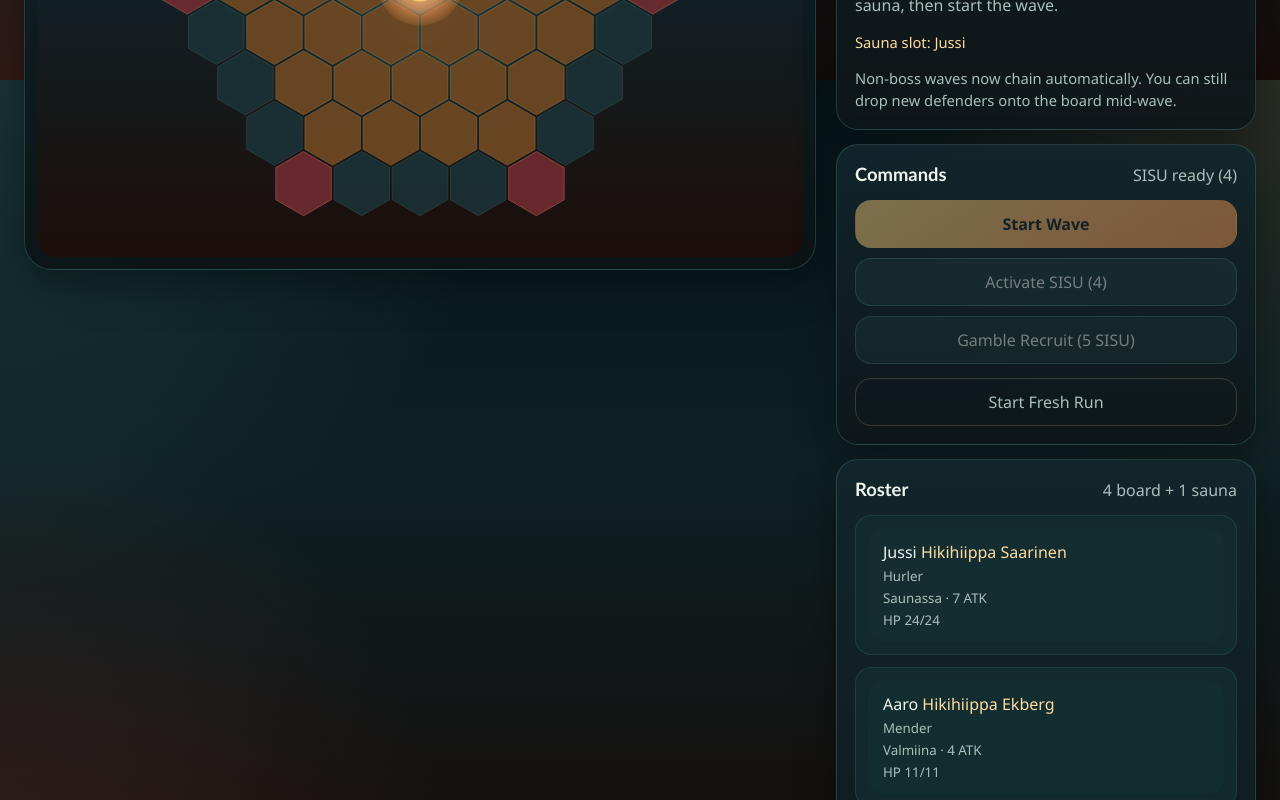
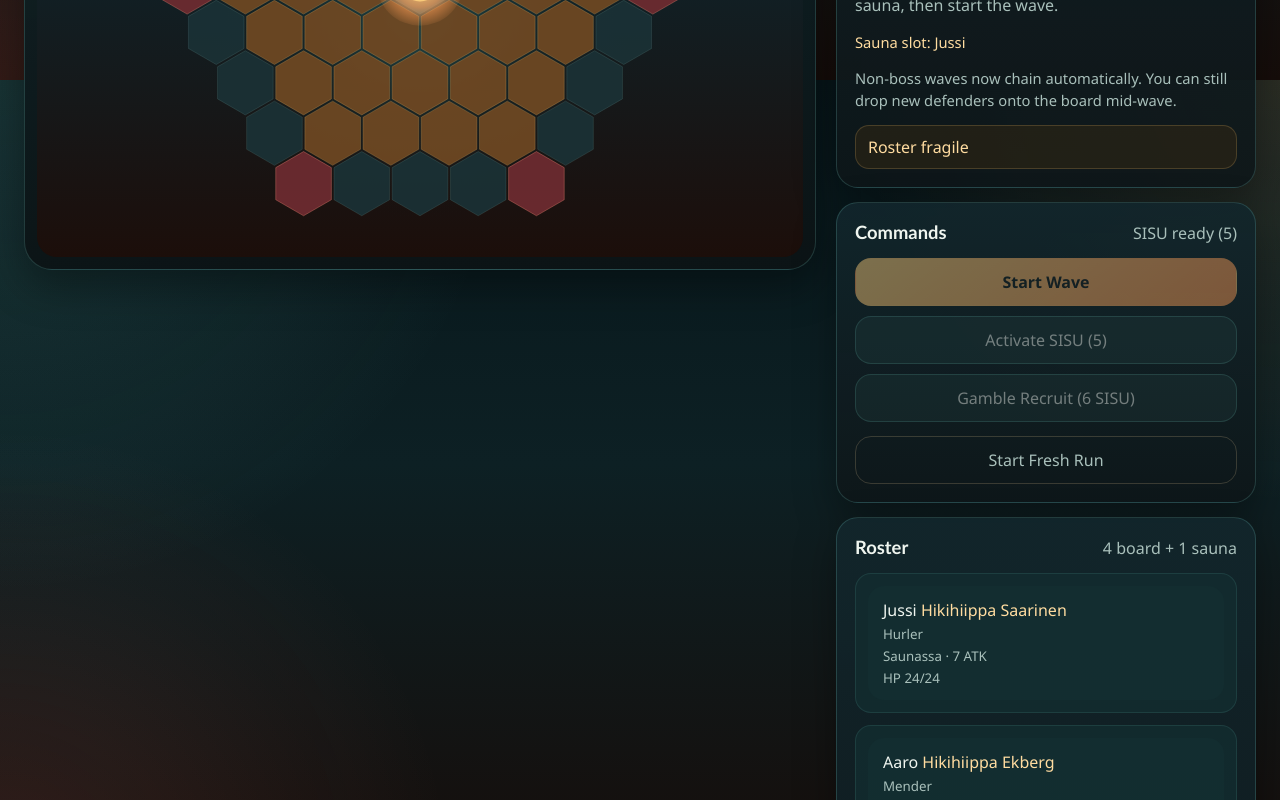
Before and after one commit to wasab1kastike/sauna-defence-v2, a React (Vite) app: page / in a window 1280 px wide. Shown: the part 720-1520 px from the top of the page. Built offline with nearby package versions, Linux system fonts and the light colour scheme.

Commit message:
Tighten run pacing and pressure scaling

```diff
--- a/src/app/App.tsx
+++ b/src/app/App.tsx
@@ -235,6 +235,13 @@ export function App() {
                   Non-boss waves now chain automatically. You can still drop new defenders onto the board
                   mid-wave.
                 </p>
+                {snapshot.hud.pressureSignals.length > 0 ? (
+                  <ul className="signal-list">
+                    {snapshot.hud.pressureSignals.map((signal) => (
+                      <li key={signal}>{signal}</li>
+                    ))}
+                  </ul>
+                ) : null}
               </section>
 
               <section className="panel">
@@ -369,6 +376,10 @@ export function App() {
                   <h2>Next Wave</h2>
                   <span>{snapshot.hud.isBossWave ? 'Boss' : 'Forecast'}</span>
                 </div>
+                <div className="tag-row">
+                  <span className="tag">{snapshot.hud.nextWaveThreat}</span>
+                  <span className="tag">{snapshot.hud.nextWavePattern}</span>
+                </div>
                 <ul className="wave-list">
                   {snapshot.hud.wavePreview.map((entry) => (
                     <li key={entry.id}>
--- a/src/game/logic.ts
+++ b/src/game/logic.ts
@@ -1,5 +1,6 @@
 import type {
   AxialCoord,
+  BossCategory,
   DefenderInstance,
   DefenderLocation,
   DefenderTemplateId,
@@ -17,6 +18,7 @@ import type {
   SkillId,
   UnitStats,
   WaveDefinition,
+  WavePattern,
   WavePreviewEntry,
   WaveSpawn
 } from './types';
@@ -37,6 +39,12 @@ const META_IDS: MetaUpgradeId[] = [
   'loot_luck',
   'loot_rarity',
   'item_slots'
+];
+const NON_BOSS_PATTERNS: Array<Exclude<WavePattern, 'tutorial' | 'boss_pressure' | 'boss_breach'>> = [
+  'split',
+  'staggered',
+  'spearhead',
+  'surge'
 ];
 const CENTER: AxialCoord = { q: 0, r: 0 };
 
@@ -200,17 +208,166 @@ function buildRoster(state: RunState, content: GameContent): DefenderInstance[]
   return defenders;
 }
 
-function wave(index: number, content: GameContent): WaveDefinition {
+function wrapLane(index: number, laneCount: number): number {
+  return ((index % laneCount) + laneCount) % laneCount;
+}
+
+function cycleNumber(index: number, content: GameContent): number {
+  return Math.floor((index - 1) / content.config.bossEvery);
+}
+
+function slotInCycle(index: number, content: GameContent): number {
+  return ((index - 1) % content.config.bossEvery) + 1;
+}
+
+function spawnIntervalMs(index: number, content: GameContent, modifier = 0): number {
+  const cycle = cycleNumber(index, content);
+  const slot = slotInCycle(index, content);
+  return Math.max(
+    content.config.minSpawnIntervalMs,
+    920 - cycle * content.config.spawnIntervalStepMs - slot * 32 + modifier
+  );
+}
+
+function wavePressure(index: number, content: GameContent, isBoss: boolean): number {
+  if (index === 1) return 4;
+  if (index === 2) return 6;
+  if (index === 3) return 9;
+  if (index === 4) return 11;
+
+  const cycle = cycleNumber(index, content);
+  const slot = slotInCycle(index, content);
+  const basePressure =
+    content.config.cyclePressureBase +
+    cycle * content.config.cyclePressureStep +
+    Math.max(0, slot - 1) * content.config.wavePressureStep;
+  return isBoss ? basePressure + 7 + cycle * 2 : basePressure;
+}
+
+function rewardSisuForWave(index: number, pressure: number, isBoss: boolean, content: GameContent): number {
+  if (isBoss) {
+    return 5 + cycleNumber(index, content);
+  }
+  return Math.max(2, 2 + Math.floor(index / 5) + (pressure >= 14 ? 1 : 0));
+}
+
+function pushSpawn(spawns: WaveSpawn[], atMs: number, enemyId: EnemyUnitId, laneIndex: number, laneCount: number): number {
+  spawns.push({
+    atMs: Math.max(0, Math.round(atMs)),
+    enemyId,
+    laneIndex: wrapLane(laneIndex, laneCount)
+  });
+  return atMs;
+}
+
+function compositionForPressure(pressure: number, cycle: number, favorBrutes: number): EnemyUnitId[] {
+  const result: EnemyUnitId[] = [];
+  let remaining = pressure;
+  let brutesLeft = Math.max(0, Math.min(1 + cycle, Math.floor((pressure - 4) / 4) + favorBrutes));
+
+  while (remaining > 0) {
+    if (remaining >= 4 && brutesLeft > 0) {
+      result.push('brute');
+      remaining -= 4;
+      brutesLeft -= 1;
+      continue;
+    }
+    result.push('raider');
+    remaining -= 2;
+  }
+
+  if (result.length < 3) {
+    result.push('raider');
+  }
+
+  return result;
+}
+
+function buildPatternSpawns(
+  pattern: Exclude<WavePattern, 'tutorial' | 'boss_pressure' | 'boss_breach'>,
+  index: number,
+  content: GameContent,
+  pressure: number
+): WaveSpawn[] {
+  const laneCount = content.config.spawnLanes.length;
+  const baseLane = wrapLane(index + cycleNumber(index, content), laneCount);
+  const altLane = wrapLane(baseLane + 3, laneCount);
+  const supportLane = wrapLane(baseLane + 2, laneCount);
+  const flankLane = wrapLane(baseLane + 1, laneCount);
+  const interval = spawnIntervalMs(index, content, pattern === 'surge' ? -70 : pattern === 'staggered' ? 35 : 0);
+  const cycle = cycleNumber(index, content);
+  const enemies =
+    pattern === 'surge'
+      ? compositionForPressure(pressure + 2, cycle, 0)
+      : pattern === 'spearhead'
+        ? compositionForPressure(pressure, cycle, 1)
+        : compositionForPressure(pressure, cycle, 0);
+  const spawns: WaveSpawn[] = [];
+  let atMs = 0;
+
+  enemies.forEach((enemyId, spawnIndex) => {
+    let laneIndex = baseLane;
+    if (pattern === 'split') {
+      laneIndex = spawnIndex % 2 === 0 ? baseLane : altLane;
+    } else if (pattern === 'staggered') {
+      laneIndex = spawnIndex < 2 ? baseLane : spawnIndex % 2 === 0 ? supportLane : altLane;
+      atMs += spawnIndex === 2 ? interval * 0.8 : 0;
+    } else if (pattern === 'spearhead') {
+      laneIndex = spawnIndex === 0 || enemyId === 'brute' ? baseLane : spawnIndex % 2 === 0 ? flankLane : supportLane;
+    } else if (pattern === 'surge') {
+      const surgeLanes = [baseLane, flankLane, altLane];
+      laneIndex = surgeLanes[spawnIndex % surgeLanes.length];
+    }
+
+    pushSpawn(spawns, atMs, enemyId, laneIndex, laneCount);
+    atMs += interval;
+  });
+
+  return spawns;
+}
+
+function buildBossSpawns(index: number, content: GameContent, pressure: number, bossCategory: BossCategory): WaveSpawn[] {
+  const laneCount = content.config.spawnLanes.length;
+  const baseLane = wrapLane(index + cycleNumber(index, content) * 2, laneCount);
+  const sideA = wrapLane(baseLane + 2, laneCount);
+  const sideB = wrapLane(baseLane + 4, laneCount);
+  const interval = spawnIntervalMs(index, content, bossCategory === 'breach' ? -110 : -40);
+  const cycle = cycleNumber(index, content);
+  const supportWave = compositionForPressure(Math.max(8, pressure - 8), cycle + 1, bossCategory === 'pressure' ? 1 : 0);
+  const spawns: WaveSpawn[] = [];
+
+  if (bossCategory === 'pressure') {
+    pushSpawn(spawns, 0, 'chieftain', baseLane, laneCount);
+    supportWave.forEach((enemyId, spawnIndex) => {
+      const laneIndex = spawnIndex % 2 === 0 ? sideA : sideB;
+      pushSpawn(spawns, 650 + spawnIndex * interval, enemyId, laneIndex, laneCount);
+    });
+    pushSpawn(spawns, 900 + supportWave.length * interval, 'brute', baseLane, laneCount);
+  } else {
+    pushSpawn(spawns, 0, 'brute', baseLane, laneCount);
+    pushSpawn(spawns, interval * 0.7, 'raider', baseLane, laneCount);
+    pushSpawn(spawns, interval * 1.4, 'chieftain', baseLane, laneCount);
+    supportWave.forEach((enemyId, spawnIndex) => {
+      const laneIndex = spawnIndex % 2 === 0 ? wrapLane(baseLane + 1, laneCount) : baseLane;
+      pushSpawn(spawns, 1100 + spawnIndex * interval * 0.9, enemyId, laneIndex, laneCount);
+    });
+    pushSpawn(spawns, 1250 + supportWave.length * interval, 'brute', wrapLane(baseLane - 1, laneCount), laneCount);
+  }
+
+  return spawns.sort((left, right) => left.atMs - right.atMs);
+}
+
+export function createWaveDefinition(index: number, content: GameContent): WaveDefinition {
   const isBoss = index % content.config.bossEvery === 0;
   if (index === 1) {
-    return { index, isBoss: false, rewardSisu: 3, spawns: [
+    return { index, isBoss: false, rewardSisu: 3, pressure: 4, pattern: 'tutorial', bossCategory: null, spawns: [
       { atMs: 0, enemyId: 'raider', laneIndex: 0 },
       { atMs: 1100, enemyId: 'raider', laneIndex: 2 },
       { atMs: 2300, enemyId: 'raider', laneIndex: 4 }
     ] };
   }
   if (index === 2) {
-    return { index, isBoss: false, rewardSisu: 3, spawns: [
+    return { index, isBoss: false, rewardSisu: 3, pressure: 6, pattern: 'tutorial', bossCategory: null, spawns: [
       { atMs: 0, enemyId: 'raider', laneIndex: 0 },
       { atMs: 800, enemyId: 'raider', laneIndex: 3 },
       { atMs: 1700, enemyId: 'brute', laneIndex: 1 },
@@ -218,7 +375,7 @@ function wave(index: number, content: GameContent): WaveDefinition {
     ] };
   }
   if (index === 3) {
-    return { index, isBoss: false, rewardSisu: 4, spawns: [
+    return { index, isBoss: false, rewardSisu: 3, pressure: 9, pattern: 'split', bossCategory: null, spawns: [
       { atMs: 0, enemyId: 'brute', laneIndex: 0 },
       { atMs: 900, enemyId: 'raider', laneIndex: 2 },
       { atMs: 1600, enemyId: 'raider', laneIndex: 4 },
@@ -226,7 +383,7 @@ function wave(index: number, content: GameContent): WaveDefinition {
     ] };
   }
   if (index === 4) {
-    return { index, isBoss: false, rewardSisu: 4, spawns: [
+    return { index, isBoss: false, rewardSisu: 3, pressure: 11, pattern: 'staggered', bossCategory: null, spawns: [
       { atMs: 0, enemyId: 'raider', laneIndex: 0 },
       { atMs: 700, enemyId: 'raider', laneIndex: 2 },
       { atMs: 1400, enemyId: 'brute', laneIndex: 4 },
@@ -234,32 +391,30 @@ function wave(index: number, content: GameContent): WaveDefinition {
       { atMs: 3200, enemyId: 'brute', laneIndex: 5 }
     ] };
   }
+
+  const pressure = wavePressure(index, content, isBoss);
   if (isBoss) {
-    return { index, isBoss: true, rewardSisu: 7, spawns: [
-      { atMs: 0, enemyId: 'chieftain', laneIndex: index % 6 },
-      { atMs: 900, enemyId: 'brute', laneIndex: (index + 2) % 6 },
-      { atMs: 1800, enemyId: 'raider', laneIndex: (index + 4) % 6 },
-      { atMs: 2700, enemyId: 'brute', laneIndex: (index + 1) % 6 },
-      { atMs: 3600, enemyId: 'raider', laneIndex: (index + 3) % 6 }
-    ] };
+    const bossCategory: BossCategory = cycleNumber(index, content) % 2 === 0 ? 'pressure' : 'breach';
+    return {
+      index,
+      isBoss: true,
+      rewardSisu: rewardSisuForWave(index, pressure, true, content),
+      pressure,
+      pattern: bossCategory === 'pressure' ? 'boss_pressure' : 'boss_breach',
+      bossCategory,
+      spawns: buildBossSpawns(index, content, pressure, bossCategory)
+    };
   }
-  const spawns: WaveSpawn[] = [];
-  let budget = 6 + index * 2;
-  let lane = index % 6;
-  let atMs = 0;
-  while (budget > 0) {
-    let enemyId: EnemyUnitId = 'raider';
-    if (budget >= 9 && index > 7 && budget % 3 === 0) {
-      enemyId = 'chieftain';
-    } else if (budget >= 4 && (budget % 2 === 0 || index > 3)) {
-      enemyId = 'brute';
-    }
-    budget -= content.enemyArchetypes[enemyId].threat;
-    spawns.push({ atMs, enemyId, laneIndex: lane % 6 });
-    lane += 2;
-    atMs += 620 + Math.max(120, 900 - index * 18);
-  }
-  return { index, isBoss: false, rewardSisu: 4 + Math.floor(index / 4), spawns };
+  const pattern = NON_BOSS_PATTERNS[(index - 5) % NON_BOSS_PATTERNS.length];
+  return {
+    index,
+    isBoss: false,
+    rewardSisu: rewardSisuForWave(index, pressure, false, content),
+    pressure,
+    pattern,
+    bossCategory: null,
+    spawns: buildPatternSpawns(pattern, index, content, pressure)
+  };
 }
 
 function waveCounts(waveDef: WaveDefinition, content: GameContent): WavePreviewEntry[] {
@@ -288,7 +443,9 @@ function canUseSisu(state: RunState, content: GameContent): boolean {
 }
 
 function recruitCost(state: RunState, content: GameContent): number {
-  return content.config.recruitBaseCost + state.gambleCount * content.config.recruitCostStep;
+  const cycleTax = cycleNumber(state.waveIndex, content) * content.config.recruitWaveStep;
+  const waveTax = Math.floor(Math.max(0, state.waveIndex - 1) / 4) * content.config.recruitWaveStep;
+  return content.config.recruitBaseCost + state.gambleCount * content.config.recruitCostStep + cycleTax + waveTax;
 }
 
 function enemiesInRange(state: RunState, tile: AxialCoord, range: number): EnemyInstance[] {
@@ -486,7 +643,7 @@ function startWaveState(state: RunState, waveDef: WaveDefinition, message: strin
 function awardWave(state: RunState, content: GameContent): void {
   const clearedWave = state.currentWave;
   state.waveIndex += 1;
-  const upcomingWave = wave(state.waveIndex, content);
+  const upcomingWave = createWaveDefinition(state.waveIndex, content);
   state.sisu.current += clearedWave.rewardSisu;
   if (state.saunaDefenderId) state.steamEarned += content.config.steamPerSaunaWave;
   healSauna(state, content);
@@ -515,13 +672,69 @@ function awardMeta(state: RunState): void {
   state.metaAwarded = true;
 }
 
+function pressureLabel(pressure: number): string {
+  if (pressure >= 24) return 'Overheated';
+  if (pressure >= 18) return 'Severe';
+  if (pressure >= 13) return 'High';
+  if (pressure >= 8) return 'Medium';
+  return 'Low';
+}
+
+function patternLabel(waveDef: WaveDefinition): string {
+  switch (waveDef.pattern) {
+    case 'tutorial':
+      return 'Warm-up lanes';
+    case 'split':
+      return 'Split pressure';
+    case 'staggered':
+      return 'Delayed rush';
+    case 'spearhead':
+      return 'Heavy spearhead';
+    case 'surge':
+      return 'Three-lane surge';
+    case 'boss_pressure':
+      return 'Pressure boss';
+    case 'boss_breach':
+      return 'Breach boss';
+    default:
+      return 'Unknown';
+  }
+}
+
+function pressureSignals(state: RunState, content: GameContent): string[] {
+  const signals: string[] = [];
+  const living = livingDefenders(state);
+  const board = boardDefenders(state);
+  const injured = living.filter((defender) => defender.hp / statsWithItems(defender, content).maxHp <= 0.45).length;
+  const nextBossSoon = !state.currentWave.isBoss && slotInCycle(state.currentWave.index, content) === content.config.bossEvery - 1;
+  const saunaThreatened =
+    state.saunaHp / content.config.saunaHp <= content.config.lowSaunaHintRatio ||
+    state.enemies.some((enemy) => hexDistance(enemy.tile, CENTER) <= 1) ||
+    state.currentWave.bossCategory === 'breach';
+
+  if (nextBossSoon || (state.phase === 'prep' && state.currentWave.isBoss)) {
+    signals.push(state.currentWave.isBoss ? 'Boss prep window' : 'Boss in 1 wave');
+  }
+  if (saunaThreatened) {
+    signals.push('Sauna under pressure');
+  }
+  if (state.sisu.current <= content.config.lowSisuThreshold) {
+    signals.push('SISU low');
+  }
+  if (living.length <= 3 || board.length <= 2 || injured >= 2) {
+    signals.push('Roster fragile');
+  }
+
+  return signals;
+}
+
 export function createInitialState(content: GameContent, meta: MetaProgress = createDefaultMetaProgress(), seed = 123456789): RunState {
   const state: RunState = {
     phase: 'prep',
     timeMs: 0,
     waveIndex: 1,
     waveElapsedMs: 0,
-    currentWave: wave(1, content),
+    currentWave: createWaveDefinition(1, content),
     seed,
     selectedDefenderId: null,
     hoveredTile: null,
@@ -710,9 +923,12 @@ export function createSnapshot(state: RunState, content: GameContent): GameSnaps
   const hud: HudViewModel = {
     phaseLabel: state.phase === 'prep' ? 'Valmistelu' : state.phase === 'wave' ? 'Aalto kaynnissa' : 'Run ohi',
     statusText: state.message,
-    waveNumber: state.waveIndex,
+    waveNumber: currentWave.index,
     enemiesRemaining: state.pendingSpawns.length + state.enemies.length,
     isBossWave: currentWave.isBoss,
+    nextWaveThreat: `${pressureLabel(currentWave.pressure)} pressure`,
+    nextWavePattern: patternLabel(currentWave),
+    pressureSignals: pressureSignals(state, content),
     boardCount: boardDefenders(state).length,
     boardCap: content.config.boardCap,
     rosterCount: livingDefenders(state).length,
--- a/src/index.css
+++ b/src/index.css
@@ -342,7 +342,8 @@ button {
 }
 
 .token-list,
-.wave-list {
+.wave-list,
+.signal-list {
   list-style: none;
   margin: 0;
   padding: 0;
@@ -351,7 +352,8 @@ button {
 }
 
 .token-list li,
-.wave-list li {
+.wave-list li,
+.signal-list li {
   padding: 10px 12px;
   border-radius: 14px;
   background: rgba(22, 43, 47, 0.7);
@@ -359,6 +361,13 @@ button {
   align-items: center;
   justify-content: space-between;
   gap: 12px;
+}
+
+.signal-list li {
+  justify-content: flex-start;
+  color: var(--accent-strong);
+  border: 1px solid rgba(255, 205, 118, 0.18);
+  background: rgba(63, 46, 19, 0.4);
 }
 
 .inventory-panel {
```
Also changed, not shown: src/content/gameContent.ts (+17 -9 lines), src/game/types.ts (+16 -0 lines), 1 other file (tests, documents, lock files or other folders).
